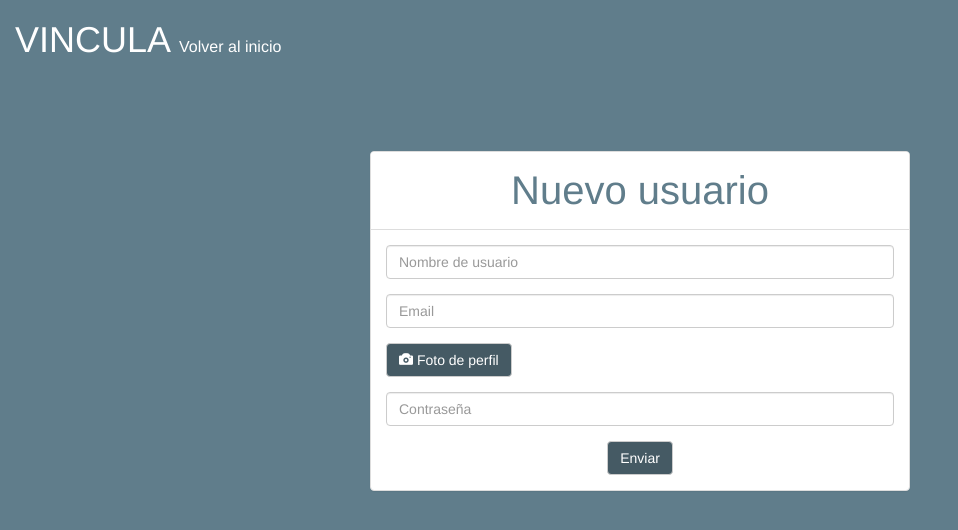
After one commit to albertorb/vincula, a Django app: page /register/ in a window 1280 px wide. The commit adds this page. Shown: the top 530 px of the page, without its empty margins (0-958 px from the left). Run offline with Django 3.2, Linux system fonts and the light colour scheme; parts of the project's set-up code (start-up, migrations or seed data) failed here and were passed over; some libraries are stand-ins or nearby versions.

Commit message:
register view and template

```diff
--- a/static/vinculapp/css/vinculapp.css
+++ b/static/vinculapp/css/vinculapp.css
@@ -28,3 +28,43 @@
 	color: #ffffff;
 	background-color: #455a64;
 }
+
+/* register */
+
+.register h1{
+	color: #ffffff;
+}
+
+.register small{
+	color: white;
+	font-size: 16px;
+}
+
+.register .panel{
+	margin-top:15%;
+}
+
+.register .panel-heading{
+	font-size: 40px;
+	color: #607d8b;
+	background-color: #ffffff;
+	text-align: center;
+}
+
+.register a{
+	color: #ffffff;
+}
+
+.register .btn{
+	color: #ffffff;
+	background-color: #455a64;
+}
+
+.register #error{
+	color: red;
+}
+
+.register #preview{
+	width: 75px;
+	height: 45px;
+}
--- /dev/null
+++ b/static/vinculapp/js/vinculapp.js
@@ -0,0 +1,28 @@
+/* user image preview on form*/
+
+function readURL(input) {
+
+    if (input.files && input.files[0]) {
+        var reader = new FileReader();
+
+        reader.onload = function (e) {
+            $('#preview').attr('src', e.target.result);
+        }
+
+        reader.readAsDataURL(input.files[0]);
+    }
+}
+$(".filestyle").change(function(){
+    	readURL(this);
+	});
+
+$(readURL($('#image')));
+
+/* end user image preview on form */
+
+/* input image style */
+
+$('input[type=file]').bootstrapFileInput();
+$('.file-inputs').bootstrapFileInput();
+
+/* end input image style */
--- a/vinculapp/forms.py
+++ b/vinculapp/forms.py
@@ -8,9 +8,9 @@ class UserForm(forms.ModelForm):
         fields = ('username', 'email', 'password')
 
 class ProfileForm(forms.ModelForm):
-    class Meta:
-    	model = Profile
-    	fields = '__all__'
+	class Meta:
+		model = Profile
+		fields = ('pic',)
 
 class CardForm(forms.ModelForm):
 	class Meta:
--- a/vinculapp/models.py
+++ b/vinculapp/models.py
@@ -5,7 +5,7 @@ from django.contrib.auth.models import User
 
 class Profile(models.Model):
 	user = models.OneToOneField(User)
-	pic = models.TextField(default = '/static/vinculapp/img/example_profile.png')
+	pic = models.ImageField(default = '/static/vinculapp/img/example_profile.png')
 
 	def __unicode__(self):
 		return self.user.get_username()
--- a/vinculapp/templates/vinculapp/login.html
+++ b/vinculapp/templates/vinculapp/login.html
@@ -17,7 +17,7 @@
 		    <form class="form-inline" action="/" method="post">{% csrf_token %}
 		    	<div class="row">
 	  				<div class="form-group col-md-4">
-	    				<label class="sr-only" for="email">Email address</label>
+	    				<label class="sr-only" for="email">Nombre de usuario</label>
 	    				<input type="text" class="form-control" id="username" name="username" placeholder="Nombre de usuario">
 	  				</div>
 	  				<div class="form-group col-md-4 " >
--- a/vinculapp/templates/vinculapp/master.html
+++ b/vinculapp/templates/vinculapp/master.html
@@ -11,6 +11,7 @@
     <link href="/static/vinculapp/css/bootstrap.min.css" rel="stylesheet">
     <!-- Custom css -->
     <link href="/static/vinculapp/css/vinculapp.css" rel="stylesheet">
+
 
     <!-- HTML5 shim and Respond.js for IE8 support of HTML5 elements and media queries -->
     <!-- WARNING: Respond.js doesn't work if you view the page via file:// -->
@@ -29,5 +30,7 @@
     <script src="https://ajax.googleapis.com/ajax/libs/jquery/1.11.2/jquery.min.js"></script>
     <!-- Include all compiled plugins (below), or include individual files as needed -->
     <script src="/static/vinculapp/js/bootstrap.min.js"></script>
+    <script src="/static/vinculapp/js/vinculapp.js"></script>
+    <script src="/static/vinculapp/js/bootstrap-filestyle.min.js"></script>
   </body>
 </html>
--- /dev/null
+++ b/vinculapp/templates/vinculapp/register.html
@@ -0,0 +1,63 @@
+{% extends 'vinculapp/master.html' %}
+
+{% block body_tag %}<body class="blue-gray">{% endblock %}
+
+{% block content %}
+
+<div class="container row register">
+	<div class="col-md-6 ">
+		<h1>VINCULA <small class="register"><a href="/">Volver al inicio</a></small></h1>
+	</div>
+</div>
+
+<div class="container row center-block register">
+	<div class="col-md-6 col-md-offset-3 ">
+		<div class="panel panel-default">
+		<div class="panel-heading">Nuevo usuario</div>
+			<div class="panel-body">
+			  	<div class="hidden pull-right">
+		  					<img id="preview" class=" img-responsive img-circle" src=""> </img>
+		  				</div>
+			    <form id="reg-form" action="/register/"method="post" enctype="multipart/form-data">{% csrf_token %}
+			    	<div class="row">
+		  				<div class="form-group col-md-12 {% if form.username.errors%} has-error{% endif %}">
+		    				<label class="sr-only" for="email">Nombre de usuario</label>
+		    				<input type="text" class="form-control" id="username" name="username" placeholder="Nombre de usuario">
+		    				{% if form.username.errors%}
+				        			<span id="error" class=""> {{form.username.errors}} </span>
+				        	{% endif %}
+		  				</div>
+		  				<div class="form-group col-md-12 {% if form.email.errors%} has-error{% endif %}">
+		    				<label class="sr-only" for="email">Email</label>
+		    				<input type="text" class="form-control" id="username" name="email" placeholder="Email">
+		    					{% if form.email.errors%}
+				        			<span id="error" class=""> {{form.email.errors}} </span>
+				        		{% endif %}
+		  				</div>
+		  				<div id="" class="form-group col-md-12 ">
+					    		<input type="file" name="pic" class="filestyle" data-input="false">
+		  				</div>
+
+		  				<div class="form-group col-md-12 {% if form.password.errors%} has-error{% endif %}" >
+		    				<label class="sr-only" for="password">Contraseña</label>
+		    				<input type="password" class="form-control " id="password" name="password" placeholder="Contraseña">
+		    				{% if form.password.errors%}
+				        			<span id="error" class=""> {{form.password.errors}} </span>
+				        	{% endif %}
+		  				</div>
+
+		  				<div class="col-md-12">
+		  					<button type="submit" class="btn btn-default center-block">Enviar</button>
+		  				</div>
+		  			</div>
+				</form>
+			</div>
+		</div>
+	</div>
+</div>
+<script type="text/javascript">
+	$('input[type=file]').bootstrapFileInput();
+$('.file-inputs').bootstrapFileInput();
+
+</script>
+{% endblock %}
--- a/vinculapp/urls.py
+++ b/vinculapp/urls.py
@@ -6,5 +6,6 @@ from . import views
 
 urlpatterns = [
     url(r'^home/', views.index, name='home'),
+    url(r'^register/', views.register, name='register'),
     url(r'^$', views.login, name='login'),
 ]
--- a/vinculapp/views.py
+++ b/vinculapp/views.py
@@ -3,8 +3,32 @@ from django.shortcuts import render
 from django.http import HttpResponse, HttpResponseRedirect
 from django.contrib.auth import authenticate
 from .models import *
+from .forms import *
 
 # Create your views here.
+
+def register(request):
+	if request.POST:
+		form = UserForm(request.POST)
+		form2 = ProfileForm(request.POST)
+		if form.is_valid() and form2.is_valid():
+			django = form.save()
+			django.set_password(request.POST['password'])
+			django.save()
+			profile = form2.save(commit=False)
+			print(django)
+			profile.user = django
+			print(profile.user)
+			profile.pic = request.FILES['pic']
+			profile.save()
+			return HttpResponseRedirect('/')
+		else:
+			print(form.errors)
+	else:
+		form = UserForm()
+		form2 = ProfileForm()
+
+	return render(request, 'vinculapp/register.html', locals())
 
 def login(request):
 	errors = False
```
Also changed, not shown: static/vinculapp/js/bootstrap-filestyle.min.js (added).
